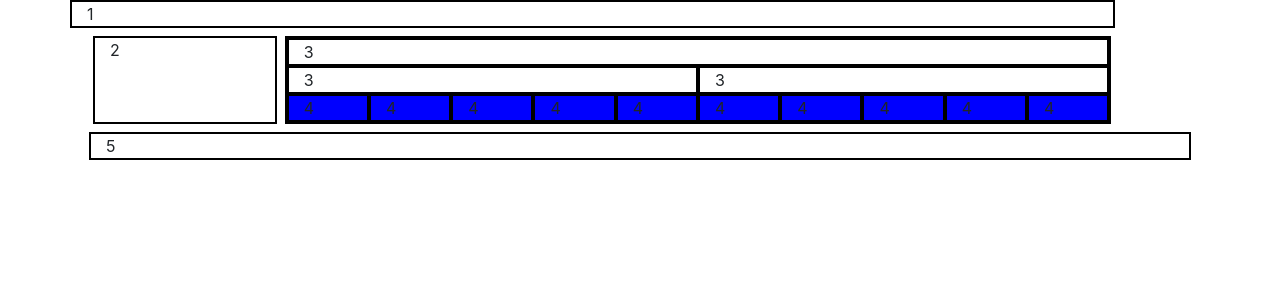
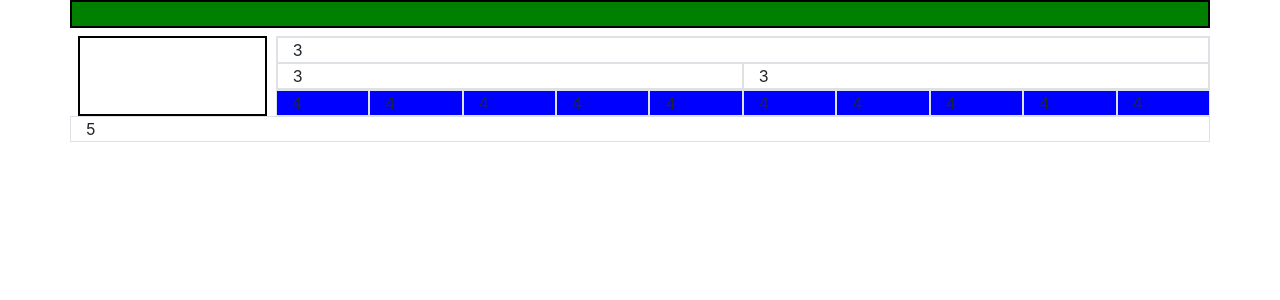
Before and after one commit to FernandoRR73/DAW, a PHP site: page /Ejercicio2.html in a window 1280 px wide. Shown: the top 300 px of the page. Run offline with PHP 8.4, Linux system fonts and the light colour scheme.

Commit message:
bootstrap4-rel2-2

```diff
--- a/DIW/Bootstrap4/Relacion_2/Ejercicio2.html
+++ b/DIW/Bootstrap4/Relacion_2/Ejercicio2.html
@@ -14,36 +14,35 @@
 
     <div class="container">
     <div class="row">
-        <div class=" col-11 borde">1</div>
+    <div class=" col-12  bg-green mb-2 borde"><br></div>
     </div>
 
-        <div class="row margenes" >
-            <div class="col-12 col-sm-2 margenes borde">2</div>
-            <div class="col-12 col-sm-9 margenes borde">
+        <div class="row pl-2">
+            <div class="col-12 col-sm-2 borde"></div>
+            <div class="col-12 col-sm-10 pl-4">
 
-                <div class="row">
-                    <div class="col-12 borde">3</div>
-                    <div class="col-12 col-md-6 borde">3</div>
-                    <div class="col-12 col-md-6 borde">3</div>
+                <div class="row border">
+                    <div class="col-12 border">3</div>
+                    <div class="col-12 col-md-6 border">3</div>
+                    <div class="col-12 col-md-6 border">3</div>
                 </div>
                 <div class="row">
-                    <div class="col-6 col-sm-4 col-md borde bg-blue">4</div>
-                    <div class="col-6 col-sm-4 col-md borde bg-blue">4</div>
-                    <div class="col-6 col-sm-4 col-md borde bg-blue">4</div>
-                    <div class="col-6 col-sm-4 col-md borde bg-blue">4</div>
-                    <div class="col-6 col-sm-4 col-md borde bg-blue">4</div>
-                    <div class="col-6 col-sm-4 col-md borde bg-blue">4</div>
-                    <div class="col-6 col-sm-4 col-md borde bg-blue">4</div>
-                    <div class="col-6 col-sm-4 col-md borde bg-blue">4</div>
-                    <div class="col-6 col-sm-4 col-md borde bg-blue">4</div>
-                    <div class="col-6 col-sm-4 col-md borde
-                    bg-blue">4</div>
+                    <div class="col-6 col-sm-4 col-md border bg-blue">4</div>
+                    <div class="col-6 col-sm-4 col-md border bg-blue">4</div>
+                    <div class="col-6 col-sm-4 col-md border bg-blue">4</div>
+                    <div class="col-6 col-sm-4 col-md border bg-blue">4</div>
+                    <div class="col-6 col-sm-4 col-md border bg-blue">4</div>
+                    <div class="col-6 col-sm-4 col-md border bg-blue">4</div>
+                    <div class="col-6 col-sm-4 col-md border bg-blue">4</div>
+                    <div class="col-6 col-sm-4 col-md border bg-blue">4</div>
+                    <div class="col-6 col-sm-4 col-md border bg-blue">4</div>
+                    <div class="col-6 col-sm-4 col-md border bg-blue">4</div>
                 </div>
             </div>
 
     </div>
-    <div class="row margenes">
-        <div class="col-12 borde">5</div>
+    <div class="row">
+        <div class="col-12 border">5</div>
     </div>
 
 
--- a/DIW/Bootstrap4/Relacion_2/styles.css
+++ b/DIW/Bootstrap4/Relacion_2/styles.css
@@ -30,3 +30,8 @@
 {
     margin: 4px;
 }
+
+.padb
+{
+    padding-bottom: 60px;
+}
```
